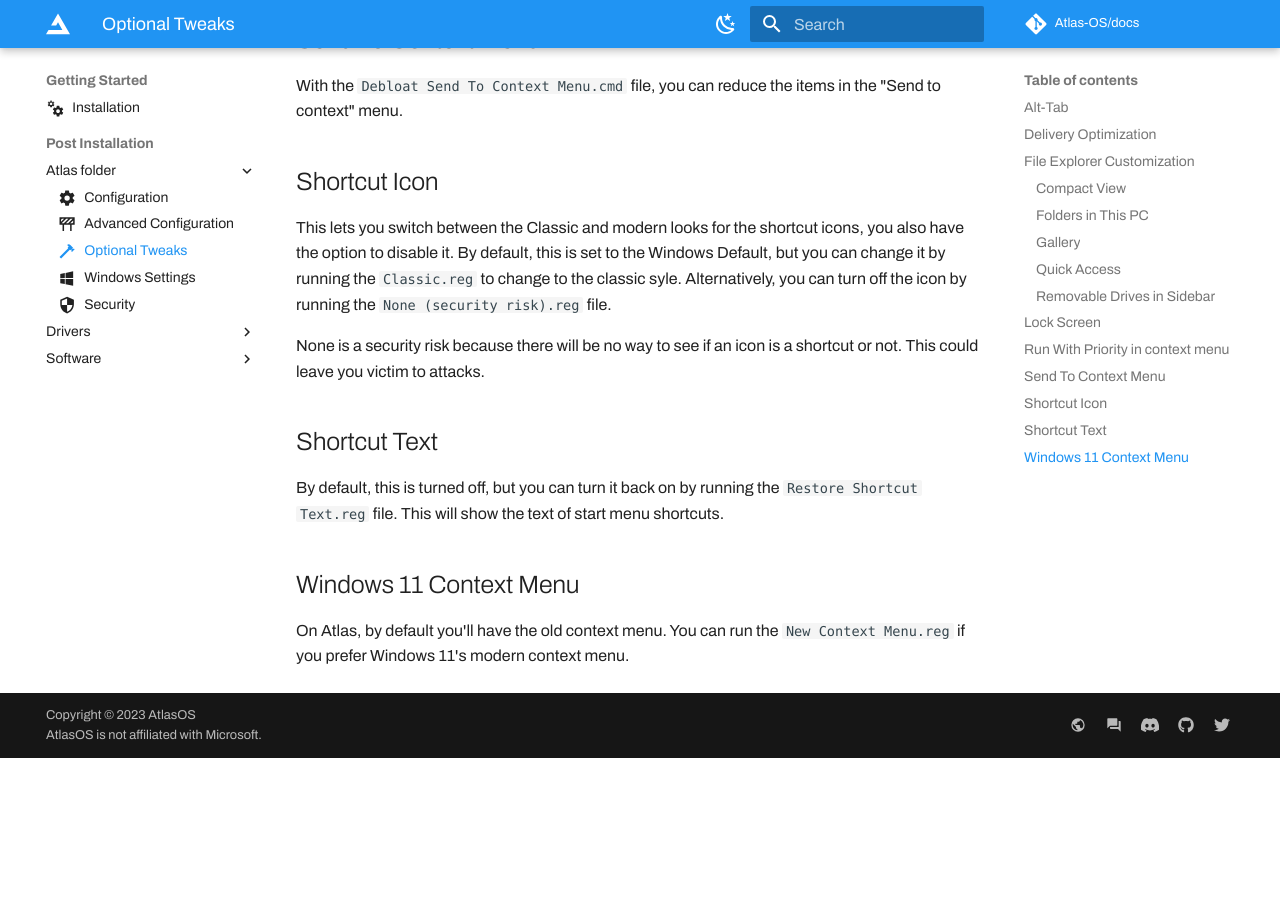
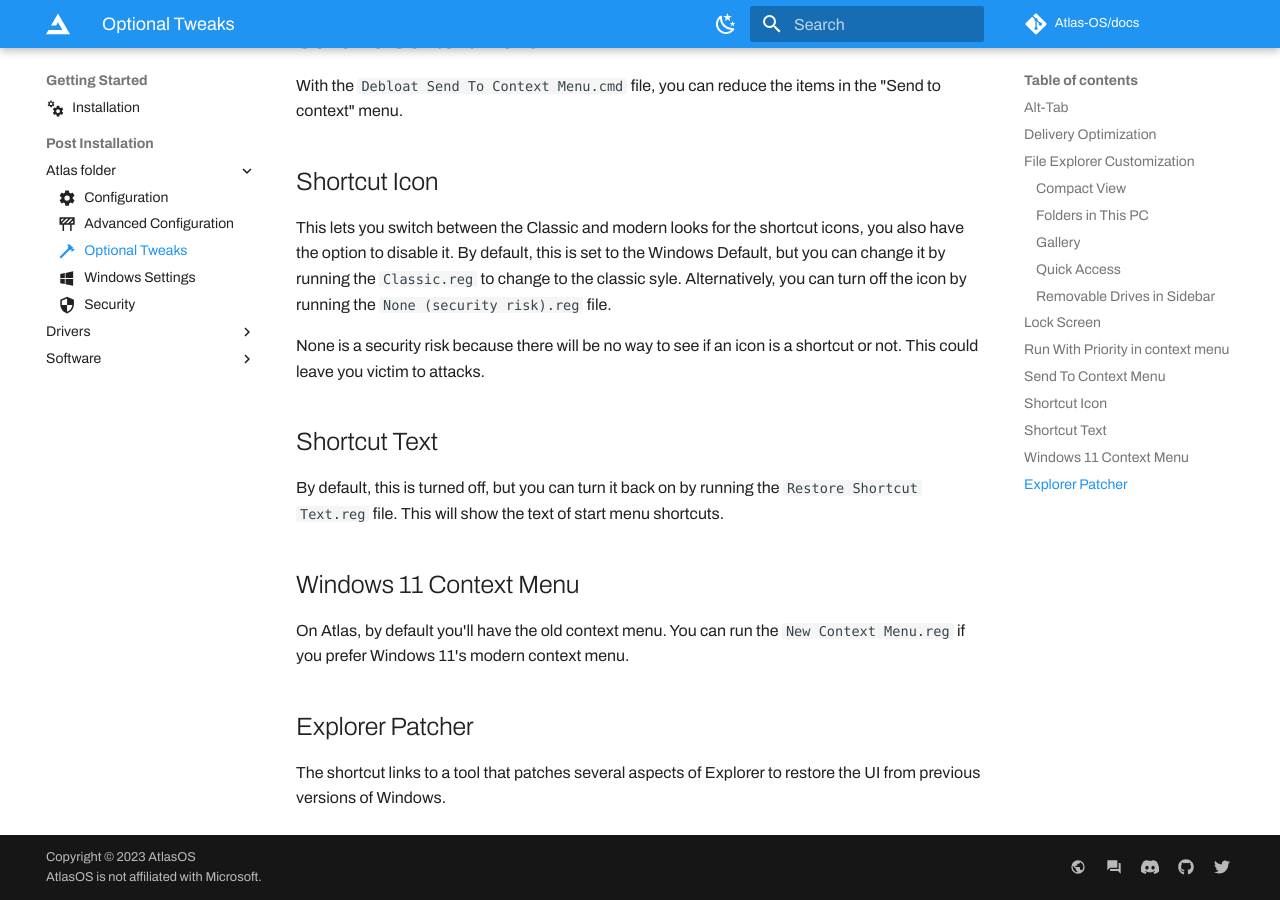
Before and after one commit to Atlas-OS/docs, an MkDocs documentation site: the page built from docs/getting-started/post-installation/atlas-folder/optional-tweaks.md, in a window 1280 px wide and 900 px high, scrolled down 1982 px. Built offline with MkDocs 1.6.1 and Material for MkDocs 9.7.7, drawn with Linux system fonts in a browser that asks for light colours; some web fonts are replaced; comment, search, counter and statistics services are not loaded; before the commit the page ends 2740 px from its top, so only the background shows below that.

Commit message:
feat: Add explorer patcher documentation

```diff
--- a/docs/getting-started/post-installation/atlas-folder/optional-tweaks.md
+++ b/docs/getting-started/post-installation/atlas-folder/optional-tweaks.md
@@ -68,3 +68,7 @@ By default, this is turned off, but you can turn it back on by running the `Rest
 ## Windows 11 Context Menu
 
 On Atlas, by default you'll have the old context menu. You can run the `New Context Menu.reg` if you prefer Windows 11's modern context menu.
+
+## Explorer Patcher
+
+The shortcut links to a tool that patches several aspects of Explorer to restore the UI from previous versions of Windows.
```
